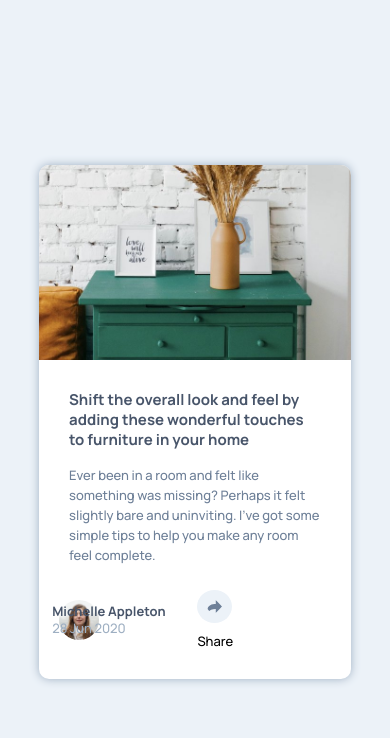
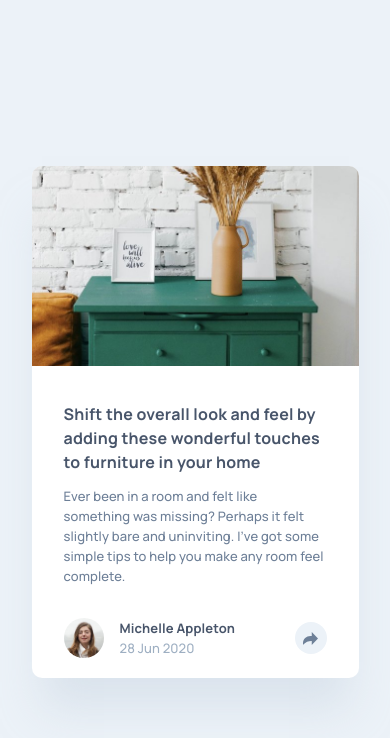
Before and after one commit to MichalTrubini/Article-preview-component, a plain HTML site: page index.html in a window 390 px wide. Drawn offline with Linux system fonts and the light colour scheme.

Commit message:
mobile version re-factored as per figma, js added

```diff
--- a/index.html
+++ b/index.html
@@ -15,10 +15,8 @@
 </head>
 <body>
   <main class="main">
-    <div class="image-crop">
-      <img src="images/drawers.jpg" alt="image with drawers" class="article-image">
-    </div>
-    <section class="content">
+    <div class="image-crop"></div>
+    <div class="content">
       <p class="content__intro-text">
         Shift the overall look and feel by adding these wonderful
         touches to furniture in your home
@@ -28,41 +26,34 @@
         it felt slightly bare and uninviting. I’ve got some simple tips
         to help you make any room feel complete.
       </p>
-      <section class="author-share-block">
-        <div class="author">
-          <img src="images/avatar-michelle.jpg" alt="Author Michelle" class="author__picture">
-          <div class="author__name-date">
-            <p class="author__name">
+      <div class="content__author-share">
+        <div class="content__author">
+          <img src="images/avatar-michelle.jpg" alt="Author Michelle" class="content__author-picture">
+          <div class="content__author-wrapper">
+            <p class="content__author-name">
               Michelle Appleton
             </p>
-            <p class="author__article-date">
+            <p class="content__author-date">
               28 Jun 2020
             </p>
           </div>
-          <div class="share-hover">
-            <img src="images/icon-share.svg" alt="" class="author__share-button">
-            <div class="share-active-hover">
-              <span class="share-hover__text">Share</span>
-              <span class="share-hover__social-icons">
-                <img src="images/icon-facebook.svg" alt="Facebook link" class="social-icon">
-                <img src="images/icon-twitter.svg" alt="Twitter link" class="social-icon">
-                <img src="images/icon-pinterest.svg" alt="Pininterest link" class="social-icon">
-              </span>
-            </div>
+          <div class="content__wrapper-image share-button">
+            <img src="images/icon-share.svg" alt="share" class="content__share-button ">
           </div>
         </div>
-        <div class="share-active">
-          <span class="share-active__text">Share</span>
-          <span class="share-active__social-icons">
-            <img src="images/icon-facebook.svg" alt="Facebook link" class="social-icon">
-            <img src="images/icon-twitter.svg" alt="Twitter link" class="social-icon">
-            <img src="images/icon-pinterest.svg" alt="Pininterest link" class="social-icon">
-          </span>
-            <a href="#"><img src="images/icon-share.svg" alt="" class="share-active__share-button-active"></a>
-        </div>
-      </section>
-    </section>
-
+      </div>
+    </div>
+    <div class="share-block">
+      <p class="share-block__text">Share</p>
+      <div class="share-block__social-icons">
+        <img src="images/icon-facebook.svg" alt="Facebook link" class="share-block__social-icon">
+        <img src="images/icon-twitter.svg" alt="Twitter link" class="share-block__social-icon">
+        <img src="images/icon-pinterest.svg" alt="Pininterest link" class="share-block__social-icon">
+      </div>
+      <div class="share-block__image-wrapper share-button">
+        <img src="images/icon-share.svg" alt="share" class="share-block__share-button">
+      </div>
+    </div>
   </main>
 
   <script src='js/jQuery.js'></script>
--- a/js/script.js
+++ b/js/script.js
@@ -1,39 +1,11 @@
-let shareActive = $('.share-active');
-let shareButton = $('.author__share-button');
-let authorBlock = $('.author');
-let buttonActive = $('.share-active__share-button-active');
-let hoverButton = $('.share-hover');
-let tooltip = $('.share-active-hover');
+let share = document.querySelectorAll('.share-button');
 
-shareActive.hide();
+share.forEach(shareSelected);
 
-shareButton.on('click', function(event) {
+function shareSelected(item){
+    item.addEventListener('click', function(){
+        let shareBlock = document.querySelector('.share-block');
 
-    if ($(window).width() < 800) {
-    event.preventDefault();
-
-    authorBlock.hide();
-    shareActive.show();
-    }
-})
-
-buttonActive.on('click', function(event) {
-    event.preventDefault();
-
-    if ($(window).width() < 800) {
-    shareActive.hide();
-    authorBlock.show();
-    }
-})
-
-hoverButton.on('mouseover', function(){
-    if ($(window).width() > 800) {
-    tooltip.css('visibility','visible');
-    }
-})
-
-hoverButton.on('mouseleave', function(){
-    if ($(window).width() > 800) {
-    tooltip.css('visibility','hidden');
-    }
-})
+        shareBlock.classList.toggle('share-block-visible');
+    })
+}
--- a/scss/_variables.scss
+++ b/scss/_variables.scss
@@ -12,6 +12,7 @@ $background-body:$Light-Grayish-Blue;
 $background-main:$White;
 $background-link-active:$Very-Dark-Grayish-Blue;
 $background-button:$Light-Grayish-Blue;
+
 $color-intro-text:$Very-Dark-Grayish-Blue;
 $color-main-text:$Desaturated-Dark-Blue;
 $color-date:$Grayish-Blue;
--- a/scss/style.scss
+++ b/scss/style.scss
@@ -6,120 +6,130 @@ body {
     background:$Light-Grayish-Blue;
     font-family: 'Manrope', sans-serif;
     font-size:1.3rem;
-    height:100vh;
+    min-height:100vh;
 }
 
 
 .main {
     background:$background-main;
-    border-radius:1rem;
-    box-shadow: 0px 0px 10px $Grayish-Blue;
+    box-shadow: 0px 40px 40px -10px rgba(201, 213, 225, 0.503415);
+    border-radius: 10px;
     position:relative;
-    width:80%;
+    width:32.7rem;
 }
 
 .image-crop {
     border-radius:1rem 1rem 0 0;
-    height:50vw;
-    overflow: hidden;
-}
-
-.article-image {
-    bottom:8%;
-    position:relative;
+    height:20rem;
+    width: 100%;
+    background:url(../images/drawers.jpg) no-repeat;
+    background-size: cover;
+    background-position-y:-17px;
 }
 
 .content {
 
-    position: relative;
+    padding:3.6rem 3.2rem 2rem;
 
     &__intro-text {
         color:$color-intro-text;
-        font-size:1.5rem;
+        font-size:1.6rem;
         font-weight: 700;
-        line-height:2rem;
-        padding:3rem;
-        padding-bottom:0;
+        line-height:2.4rem;
+        letter-spacing: 0.2px;
+        margin-bottom:1.2rem;
     }
 
     &__main-text {
         color:$color-main-text;
         line-height:2rem;
-        margin:1.5rem 0 2.5rem;
-        padding:0 3rem;
+        font-size: 1.3rem;
+        letter-spacing: 0.12px;
+        font-weight: 500;
+        margin-bottom: 3.2rem;
+    }
+
+    &__author {
+        display: flex;
+        align-items: center;
+        justify-content: flex-start;
+    }
+
+    &__author-picture {
+        border-radius:100%;
+        width:40px;
+        margin-right: 1.6rem;
+    }
+
+    &__author-name {
+        color:$color-intro-text;
+        font-weight: 700;
+        font-size: 1.3rem;
+        letter-spacing: 0.12px;
+        line-height: 2rem;
+    }
+
+    &__author-date {
+        color:$color-date;
+        font-size: 1.3rem;
+        letter-spacing: 0.12px;
+        line-height: 2rem;
+    }
+
+    &__wrapper-image {
+        display: flex;
+        align-items: center;
+        justify-content: center;
+        background-color: $background-button;
+        border-radius:100%;
+        width: 32px;
+        height: 32px;
+        margin-left:auto;
     }
 }
 
-.author {
-    @include flexCenter(row);
-    justify-content: space-between;
-    padding:0 3rem 3rem 2rem;
+.share-block {
+    display: none;
+    align-items: center;
+    background: #48556A;
+    border-radius: 0px 0px 10px 10px;
+    padding: 1.6rem 3.2rem;
+    position:absolute;
+    bottom: 0;
+    width: 100%;
 
-    &__picture {
-        border-radius:100%;
-        width:40px;
+    &__text {
+        color:$color-date;
+        letter-spacing:0.5rem;
+        font-size: 1.3rem;
+        line-height: 2rem;
+        text-transform: uppercase;
+        margin-right: 2.1rem;
     }
 
-    &__name {
-        color:$color-intro-text;
-        font-weight: 700;
+    &__social-icon {
+        margin-right:1.6rem;
     }
 
-    &__article-date {
-        color:$color-date;
-    }
-
-    &__name-date {
+    &__image-wrapper {
+        margin-left: auto;
         display: flex;
-        flex-direction: column;
-        justify-content: space-between;
-        height:32px;
-        margin-left:-30%;
+        align-items: center;
+        justify-content: center;
+        background-color: $Desaturated-Dark-Blue;
+        border-radius:100%;
+        width: 32px;
+        height: 32px;
     }
 
     &__share-button {
-        background-color: $background-button;
-        border-radius:100%;
-        padding:1rem;
+        filter: brightness(0) saturate(100%) invert(100%) sepia(100%) saturate(0%) hue-rotate(213deg) brightness(102%) contrast(102%);
     }
 }
 
-.share-active {
-    @include flexCenter(row);
-    justify-content: space-between;
-
-    background:$background-link-active;
-    border-radius: 0 0 1rem 1rem;
-    padding:1.8rem 3rem;
-
-
-    &__text {
-        color:$color-date;
-        display:inline-block;
-        letter-spacing:0.5rem;
-        text-transform: uppercase;
-    }
-
-    &__social-icons {
-        display:inline-block;
-        margin-left:-4rem;
-    }
-
-    &__share-button-active {
-        background:#0b0c0c;
-        border-radius: 100%;
-        filter: brightness(10);
-        padding:1rem;
-    }
-
+.share-block-visible {
+    display: flex;
 }
-
-.social-icon + .social-icon {
-    margin-left:1rem;
-}
-
-.attribution { font-size: 11px; text-align: center; margin-top:2rem;}
-.attribution a { color: hsl(228, 45%, 44%); }
 
 @media screen and (min-width:800px) {
     .main {
```
Also changed, not shown: css/style.css, 1 other file.
